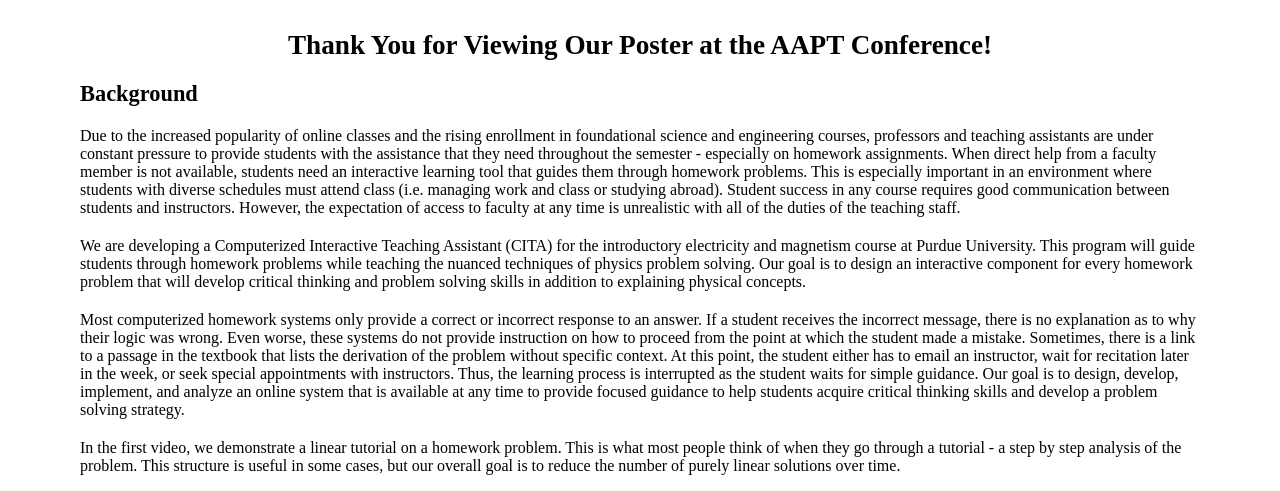
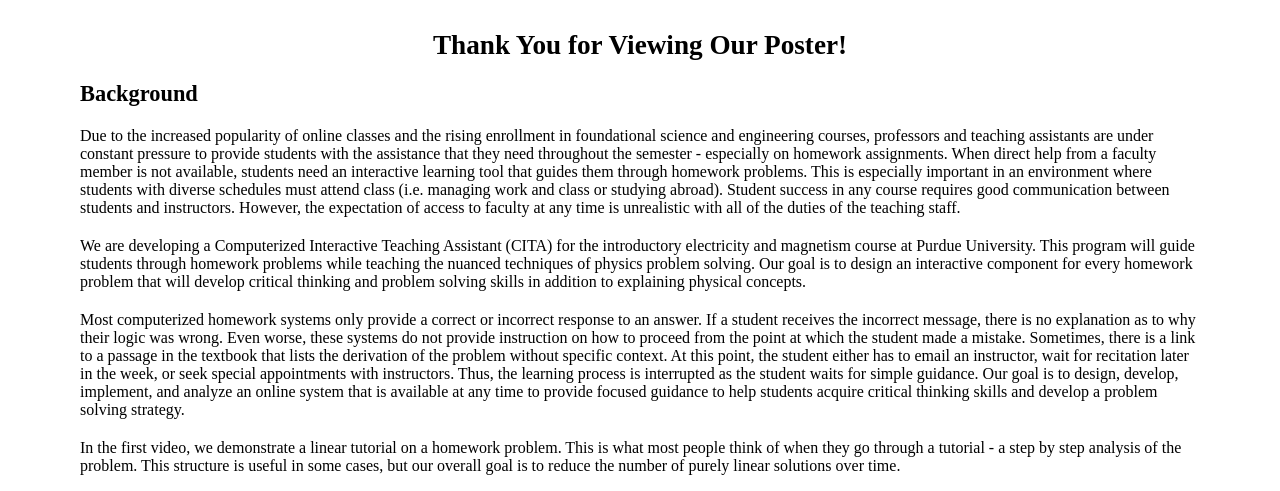
Before and after one commit to cmvandrevala/cmvandrevala.github.io, a Jekyll site: the page built from aapt_video.html, in a window 1280 px wide and 900 px high, cut to the strip 0-491 px from the top of the window. Built offline with Jekyll 4.4.1, drawn with Linux system fonts in a browser that asks for light colours.

Commit message:
Eliminate AAPT heading from title

```diff
--- a/_layouts/aapt-video.html
+++ b/_layouts/aapt-video.html
@@ -20,7 +20,7 @@ p {
 </head>
 
 <body>
-<h1>Thank You for Viewing Our Poster at the AAPT Conference!</h1>
+<h1>Thank You for Viewing Our Poster!</h1>
 
 <h2>Background</h2>
 
```
